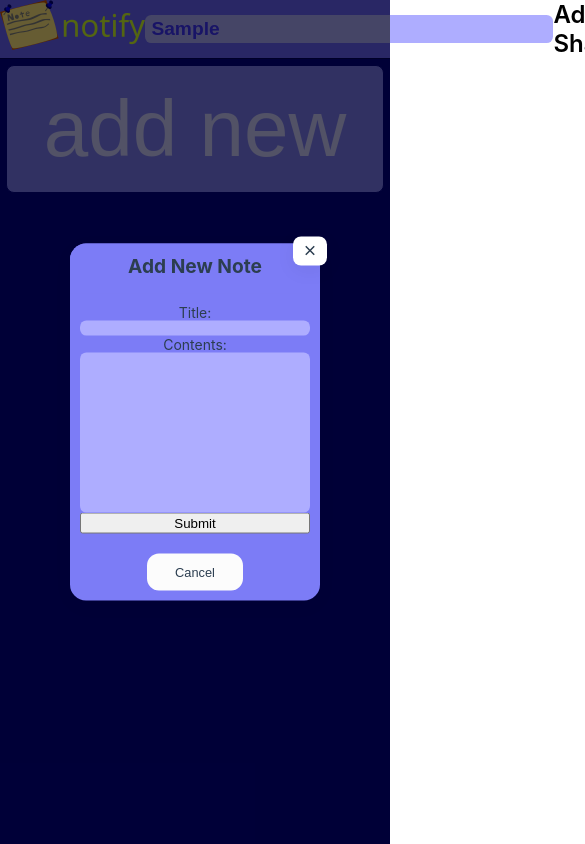
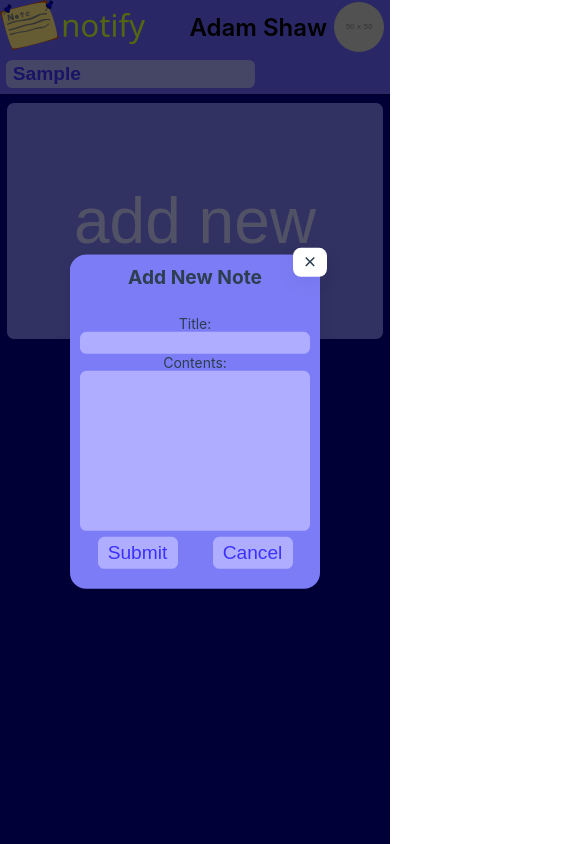
Before and after one commit to AdamShawDEV/notify-me2, a React (Create React App) app: page / in a window 390 px wide. Both pictures are taken after typing "Sample" into the empty fields and a click on the button "add new". Shown: the top 844 px of the page, 585 px wide, since content can reach past the window. Built offline with nearby package versions, Linux system fonts and the light colour scheme.

Commit message:
Started work on responsive design

```diff
--- a/src/components/Modal.js
+++ b/src/components/Modal.js
@@ -36,16 +36,6 @@ function Modal({ children, heading,  isOpen, handleClose }) {
                         <div className={styles.modalContent}>
                             {children}
                         </div>
-                        <div className={styles.modalActions}>
-                            <div className={styles.actionsContainer}>
-                                <button
-                                    className={styles.cancelBtn}
-                                    onClick={handleClick}
-                                >
-                                    Cancel
-                                </button>
-                            </div>
-                        </div>
                     </div>
                 </div>
             </div>
--- a/src/components/Note.js
+++ b/src/components/Note.js
@@ -1,13 +1,101 @@
 import styles from './modules/Note.module.css';
+import { useState } from 'react';
+import Modal from './Modal';
 
-function Note({ note }) {
+function EditButton({ note, updateRecord }) {
+  const [isModalOpen, setIsModalOpen] = useState();
+  const [title, setTitle] = useState(note.title);
+  const [contents, setContents] = useState(note.contents);
+
+  function handleSubmit(e) {
+    e.preventDefault();
+
+    let newNote = {
+      id: note.id,
+      title,
+      contents,
+    };
+
+    updateRecord(newNote);
+    setIsModalOpen(false);
+  }
+
+  function handleClose() {
+    setTitle(note.title);
+    setContents(note.contents);
+
+    setIsModalOpen(false);
+  }
+
+  return (
+    <>
+      <button className={styles.button}
+        onClick={() => setIsModalOpen(true)}>edit</button>
+      <Modal isOpen={isModalOpen}
+        handleClose={handleClose}
+        heading='Edit Note'>
+        <form className={styles.editNoteForm}
+          onSubmit={e => handleSubmit(e)} >
+          <label>Title:</label>
+          <input className={styles.noteTitleInput}
+            type="text"
+            onChange={e => setTitle(e.target.value)}
+            value={title}
+            required />
+          <label>Contents:</label>
+          <textarea
+            className={styles.noteContentsInput}
+            onChange={e => setContents(e.target.value)}
+            value={contents}
+            required />
+          <div className={styles.buttonBox}>
+            <input
+              className={styles.button}
+              type="submit" value="Submit" />
+            <button
+              className={styles.button}
+              onClick={handleClose}>Cancel</button>
+          </div>
+        </form>
+      </Modal>
+    </>
+  );
+}
+
+function DeleteButton({ id, deleteRecord }) {
+  const [isModalOpen, setIsModalOpen] = useState(false);
+
+  function handleDelete() {
+    deleteRecord(id);
+    setIsModalOpen(false);
+  }
+
+  return (
+    <>
+      <button className={styles.button}
+        onClick={() => setIsModalOpen(true)} >delete</button>
+      <Modal isOpen={isModalOpen}
+        handleClose={() => setIsModalOpen(false)}
+        heading='Are you sure?'>
+        <div className={styles.buttonBox}>
+          <button className={styles.button}
+            onClick={handleDelete}>delete</button>
+          <button className={styles.button}
+            onClick={() => setIsModalOpen(false)}>cancel</button>
+        </div>
+      </Modal>
+    </>
+  );
+}
+
+function Note({ note, deleteRecord, updateRecord }) {
   return (
     <article className={styles.noteContainer} >
       <span className={styles.title} >{note.title}</span>
       <div className={styles.contents} >{note.contents}</div>
       <div className={styles.buttonBox} >
-            <button className={styles.button} >edit</button>
-            <button className={styles.button} >delete</button>
+        <EditButton note={note} updateRecord={updateRecord} />
+        <DeleteButton id={note.id} deleteRecord={deleteRecord} />
       </div>
     </article>
   );
--- a/src/components/Notes.js
+++ b/src/components/Notes.js
@@ -31,6 +31,10 @@ function NewNoteButton({ addRecord }) {
         };
 
         addRecord(newRec);
+        handleClose();
+    }
+
+    function handleClose() {
         setTitle('');
         setContents('');
         setIsModalOpen(false);
@@ -42,13 +46,13 @@ function NewNoteButton({ addRecord }) {
                 onClick={() => setIsModalOpen(true)}>add new</button>
             <Modal
                 isOpen={isModalOpen}
-                handleClose={() => setIsModalOpen(false)}
+                handleClose={handleClose}
                 heading='Add New Note'>
                 <form className={styles.newNoteForm}
                     onSubmit={e => handleSubmit(e)} >
                     <label>Title:</label>
                     <input className={styles.noteTitleInput}
-                    type="text"
+                        type="text"
                         onChange={e => setTitle(e.target.value)}
                         value={title}
                         required />
@@ -58,7 +62,14 @@ function NewNoteButton({ addRecord }) {
                         onChange={e => setContents(e.target.value)}
                         value={contents}
                         required />
-                    <input type="submit" value="Submit" />
+                    <div className={styles.formButtonBox}>
+                        <input
+                            className={styles.formButtons}
+                            type="submit" value="Submit" />
+                        <button
+                            className={styles.formButtons}
+                            onClick={handleClose}>Cancel</button>
+                    </div>
                 </form>
             </Modal>
         </>
@@ -72,7 +83,7 @@ function Loading() {
 }
 
 function Notes() {
-    const { data, requestStatus, addRecord } = useRequestData();
+    const { data, requestStatus, addRecord, deleteRecord, updateRecord } = useRequestData();
     const { noteFilter } = useContext(NoteFilterContext);
 
     return (
@@ -82,7 +93,10 @@ function Notes() {
                     return noteData.title.includes(noteFilter) ||
                         noteData.contents.includes(noteFilter);
                 })
-                    .map((noteData) => <Note key={noteData.id} note={noteData} />) :
+                    .map((noteData) => <Note key={noteData.id}
+                        note={noteData}
+                        deleteRecord={deleteRecord}
+                        updateRecord={updateRecord} />) :
                 <Loading />}
             <NewNoteButton addRecord={addRecord} />
         </main>
--- a/src/components/hooks/useRequestData.js
+++ b/src/components/hooks/useRequestData.js
@@ -10,7 +10,27 @@ const notesData = [
         id: 'fldshkdjsan4234',
         title: "Second Note",
         contents: "This is the contents of the second note.",
-    }
+    },
+    {
+        id: 'lenfk3l3ern4jn3',
+        title: "First Note",
+        contents: "This the the contents of the first note.",
+    },
+    {
+        id: 'fqreldshwrkdjsan4234',
+        title: "Second Note",
+        contents: "This is the contents of the second note.",
+    },
+    {
+        id: 'lenfk3lre3n4jn3',
+        title: "First Note",
+        contents: "This the the contents of the first note.",
+    },
+    {
+        id: 'fldshkdjsanqer4234',
+        title: "Second Noqte",
+        contents: "This is the contents of the second note.",
+    },
 ]
 
 const REQUEST_STATUS = {
@@ -42,7 +62,19 @@ function useRequestData() {
         setData(newData);
     }
 
-    return { data, requestStatus, addRecord };
+    function deleteRecord(id) {
+        let newData = data.filter((item) => item.id !== id );
+
+        setData(newData);
+    }
+
+    function updateRecord(rec) {
+        let newData = data.map(item => (item.id === rec.id ? rec : item));
+
+        setData(newData);
+    }
+
+    return { data, requestStatus, addRecord, deleteRecord, updateRecord };
 }
 
 export { useRequestData, REQUEST_STATUS };
--- a/src/components/modules/Header.module.css
+++ b/src/components/modules/Header.module.css
@@ -1,5 +1,6 @@
 .header {
     display: flex;
+    flex-wrap: wrap;
     justify-content: space-between;
     background-color: rgb(104, 99, 254);
     border-bottom: 1px solid rgb(0, 0, 101);
@@ -23,6 +24,8 @@
 
 .filterContainer {
     align-self: center;
+    order: 1;
+    margin: .4rem;
 }
 
 .filterBox {
@@ -36,3 +39,16 @@
     border-radius: .4rem;
     padding-left: .4rem;
 }
+
+@media screen and (max-width: 745px) {
+    .filterBox {
+        width: 15rem;
+    }
+}
+
+@media screen and (min-width: 597px) {
+    .filterContainer {
+        order: 0;
+        margin: 0;
+    }
+}
--- a/src/components/modules/Modal.module.css
+++ b/src/components/modules/Modal.module.css
@@ -105,22 +105,3 @@
   transform: translateY(-5px);
   background: #ff3e4e;
 }
-
-.cancelBtn {
-  margin-top: 10px;
-  cursor: pointer;
-  font-weight: 500;
-  padding: 11px 28px;
-  border-radius: 12px;
-  font-size: 0.8rem;
-  border: none;
-  color: #2c3e50;
-  background: #fcfcfc;
-  transition: all 0.25s ease;
-}
-
-.cancelBtn:hover {
-  box-shadow: none;
-  transform: none;
-  background: whitesmoke;
-}
--- a/src/components/modules/Note.module.css
+++ b/src/components/modules/Note.module.css
@@ -4,6 +4,8 @@
     border-radius: .5rem;
     border: 1px solid darkblue;
     text-align: center;
+    height: 14rem;
+    word-wrap: break-word;
 }
 
 .title {
@@ -14,7 +16,6 @@
 .contents {
     background-color: rgb(174, 173, 255);
     height: 10rem;
-
 }
 
 .buttonBox {
@@ -33,3 +34,37 @@
     font-weight: 500;
     font-size: 1.2rem;
 }
+
+.button:hover {
+    background-color: rgb(153, 153, 250);
+}
+
+.editNoteForm {
+    display: flex;
+    flex-direction: column;
+}
+
+.noteTitleInput {
+    font-weight: 700;
+    font-size: 1.2rem;
+}
+
+.noteContentsInput {
+    resize: none;
+    height: 10rem;
+    font-size: 1rem;
+}
+
+.noteTitleInput,
+.noteContentsInput {
+    background-color: rgb(174, 173, 255);
+    border: none;
+    border-radius: 0.4rem;
+    padding: 0 .4rem;
+}
+
+@media screen and (min-width: 600px) {
+    .noteContainer {
+        width: 18rem;
+    }
+}
--- a/src/components/modules/Notes.module.css
+++ b/src/components/modules/Notes.module.css
@@ -9,18 +9,18 @@
 }
 
 .addNewButton {
+    color: rgb(205, 205, 255);
+    font-size: 4rem;
     background-color: rgb(124, 124, 246);
     padding: .4rem;
     border-radius: .5rem;
     border: 1px solid darkblue;
     text-align: center;
-    height: 8rem;
-    color: rgb(205, 205, 255);
-    font-size: 5rem;
+    height: 14.9rem;
 }
 
 .addNewButton:hover {
-    background-color: rgb(153, 153, 250);;
+    background-color: rgb(153, 153, 250);
 }
 
 .loading {
@@ -37,14 +37,55 @@
     flex-direction: column;
 }
 
+.noteTitleInput {
+    font-weight: 700;
+    font-size: 1.2rem;
+}
+
 .noteContentsInput {
     resize: none;
     height: 10rem;
+    font-size: 1rem;
 }
 
-.noteTitleInput, .noteContentsInput {
+.noteTitleInput,
+.noteContentsInput {
     background-color: rgb(174, 173, 255);
     border: none;
     border-radius: 0.4rem;
     padding: 0 .4rem;
 }
+
+.formButtons {
+    width: 5rem;
+    height: 2rem;
+    background-color: rgb(174, 173, 255);
+    border: none;
+    border-radius: .4rem;
+    color: rgb(60, 49, 255);
+    font-weight: 500;
+    font-size: 1.2rem;
+}
+
+.formButtons:hover {
+    background-color: rgb(153, 153, 250);
+}
+
+.formButtonBox {
+    display: flex;
+    justify-content: space-around;
+    margin-top: .4rem;
+}
+
+@media screen and (min-width: 600px) {
+    .notesContainer {
+        flex-direction: row;
+        flex-wrap: wrap;
+        justify-content: center;
+        align-content: flex-start;
+    }
+
+    .addNewButton {
+        width: 18.9rem;
+    }
+}
```
Lines whose indentation alone changed are shown as unchanged.
